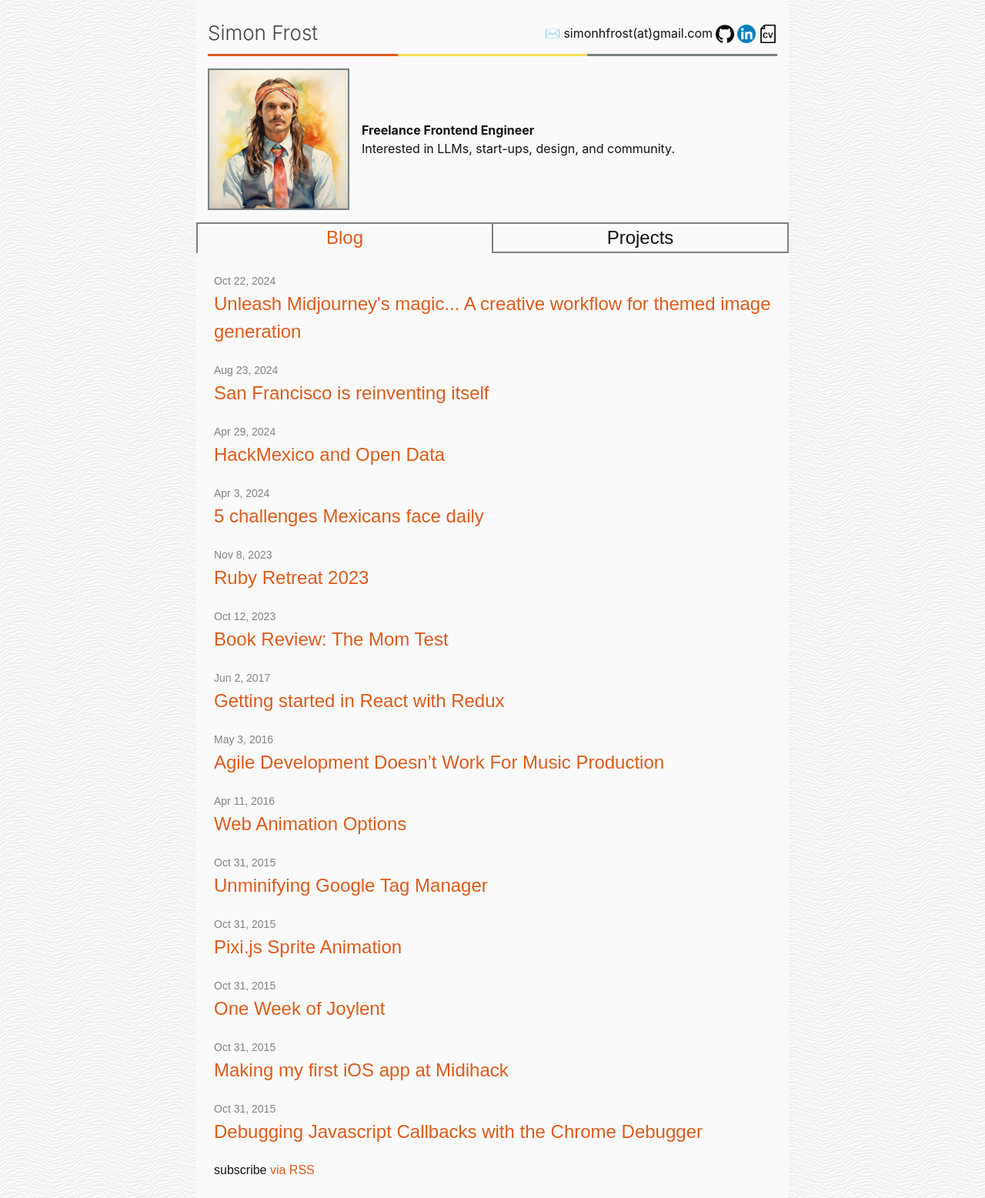
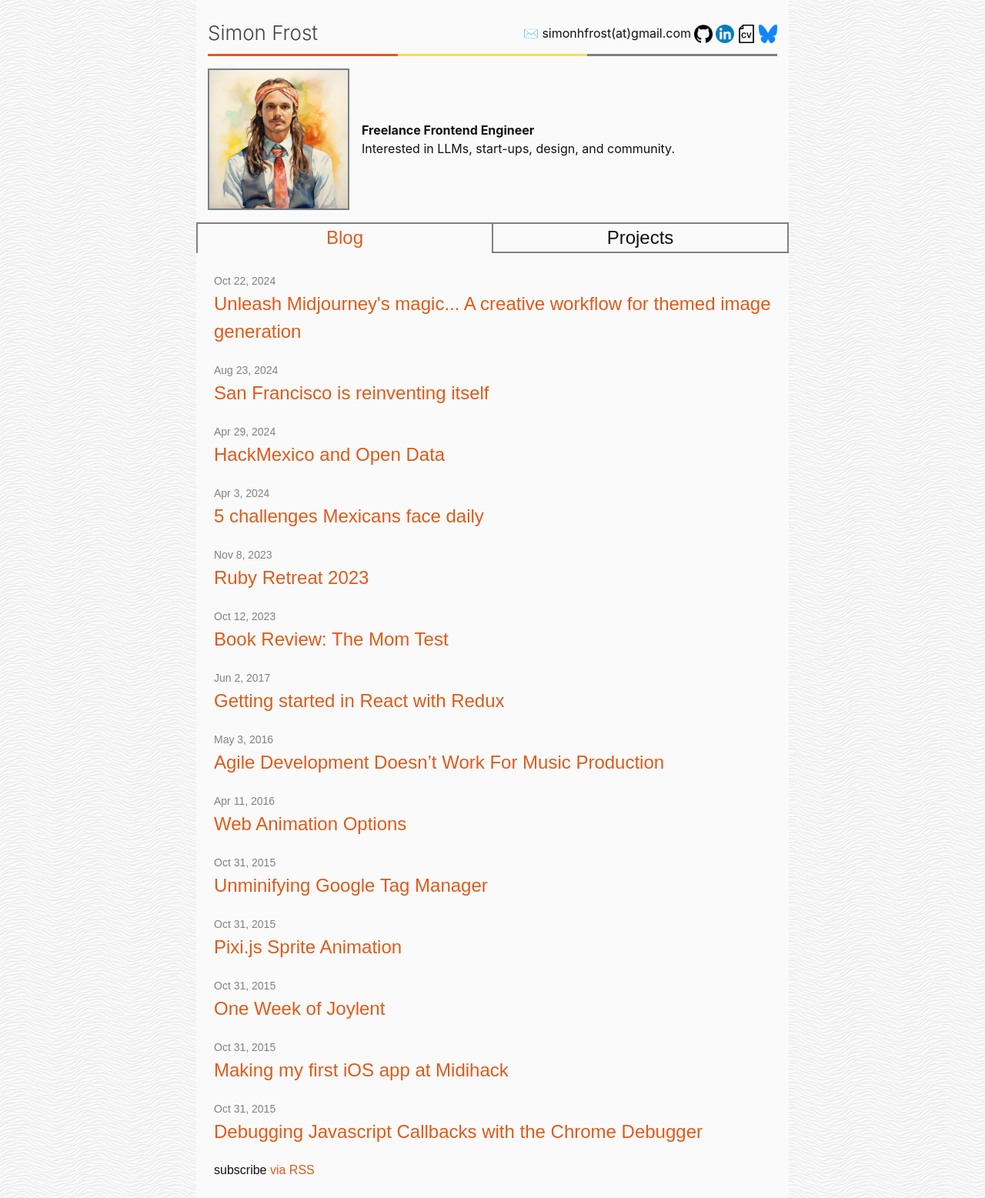
Before and after one commit to SimonHFrost/jekyll_blog, a Jekyll site: the page built from index.markdown, in a window 1280 px wide. Shown: the whole page at 77% size. Built offline with Jekyll 4.4.1, drawn with Linux system fonts in a browser that asks for light colours.

Commit message:
Add bluesky logo

```diff
--- a/_includes/social.html
+++ b/_includes/social.html
@@ -44,5 +44,6 @@
         <use xlink:href="{{ '/assets/minima-social-icons.svg#rss' | relative_url }}"></use>
       </svg> <span>{{ site.rss | escape }}</span></a></li>{%- endif -%}
 
-      <a target="_blank" href="https://raw.githubusercontent.com/SimonHFrost/static-resume/master/Simon%20Frost%20Résumé%2C%20Senior%20Front%20End%20Engineer.pdf"><img class="png-icon" title="Resume" src="/assets/icons/document.png"></img></a>
+  <a target="_blank" href="https://raw.githubusercontent.com/SimonHFrost/static-resume/master/Simon%20Frost%20Résumé%2C%20Senior%20Front%20End%20Engineer.pdf"><img class="png-icon" title="Resume" src="/assets/icons/document.png"></img></a>
+  <a target="_blank" href="https://bsky.app/profile/simonfrost.mx"><img class="png-icon" title="BlueSky" src="/assets/icons/bluesky.png"></img></a>
 </ul>
```
Also changed, not shown: assets/icons/bluesky.png (added), bluesky.png (added).
